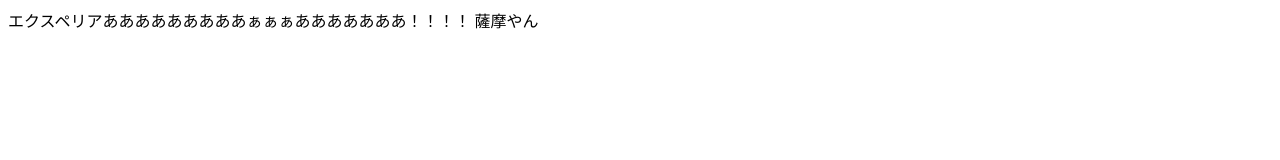
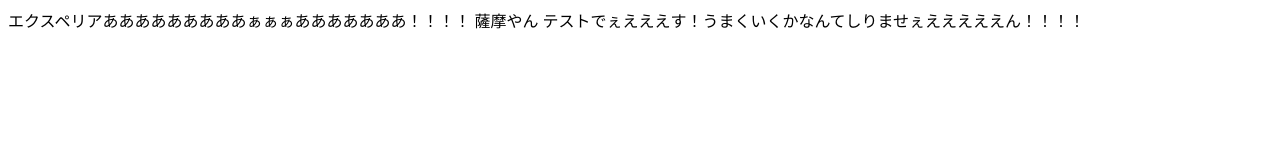
Before and after one commit to RenOgawa/221205034-git-workshop, a plain HTML site: page index.html in a window 1280 px wide. Drawn offline with Linux system fonts and the light colour scheme.

Commit message:
Update index.html

```diff
--- a/index.html
+++ b/index.html
@@ -7,5 +7,6 @@
   <body>
     エクスペリアあああああああああぁぁぁあああああああ！！！！
     薩摩やん
+    テストでぇえええす！うまくいくかなんてしりませぇえええええん！！！！
   </body>
 </html>
```
